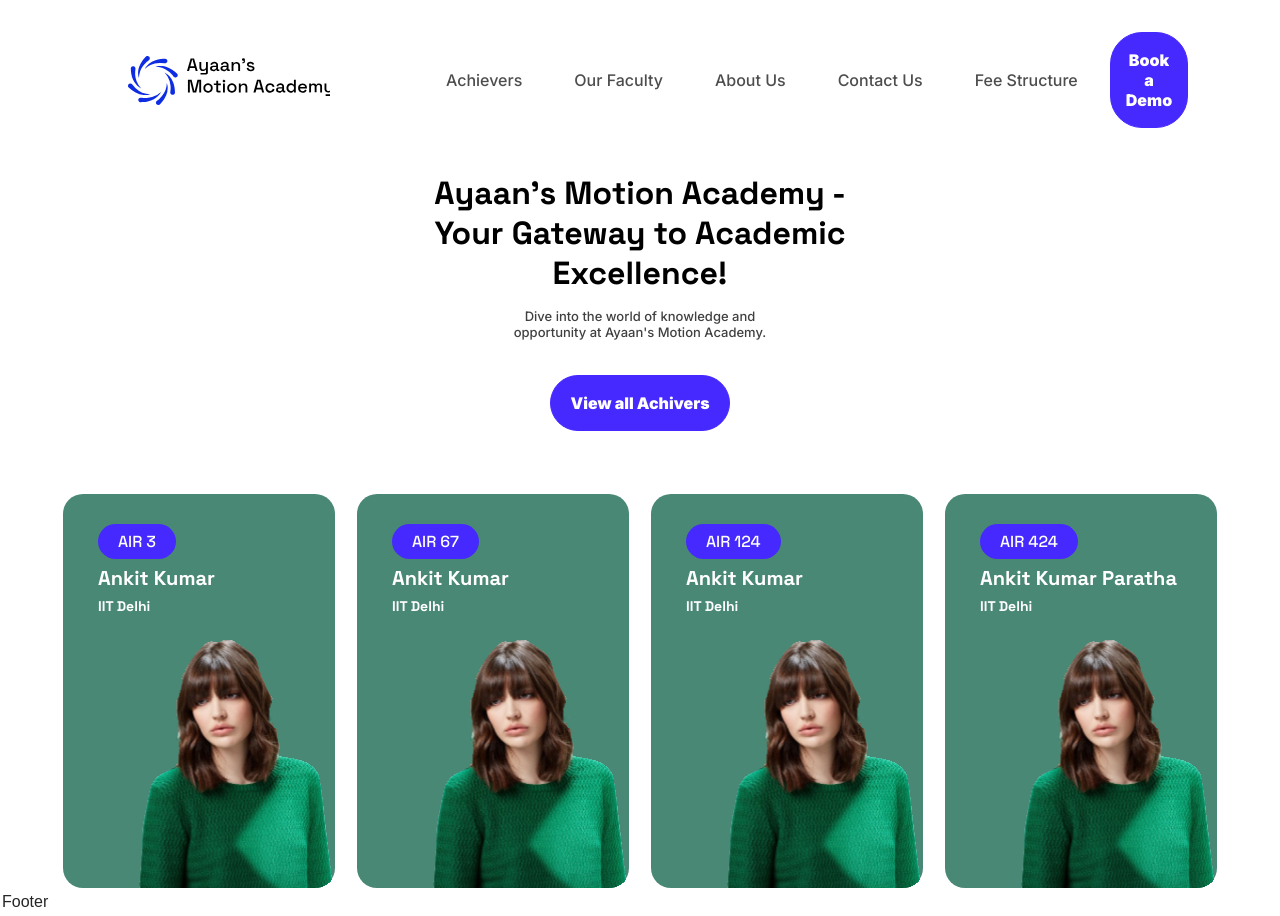
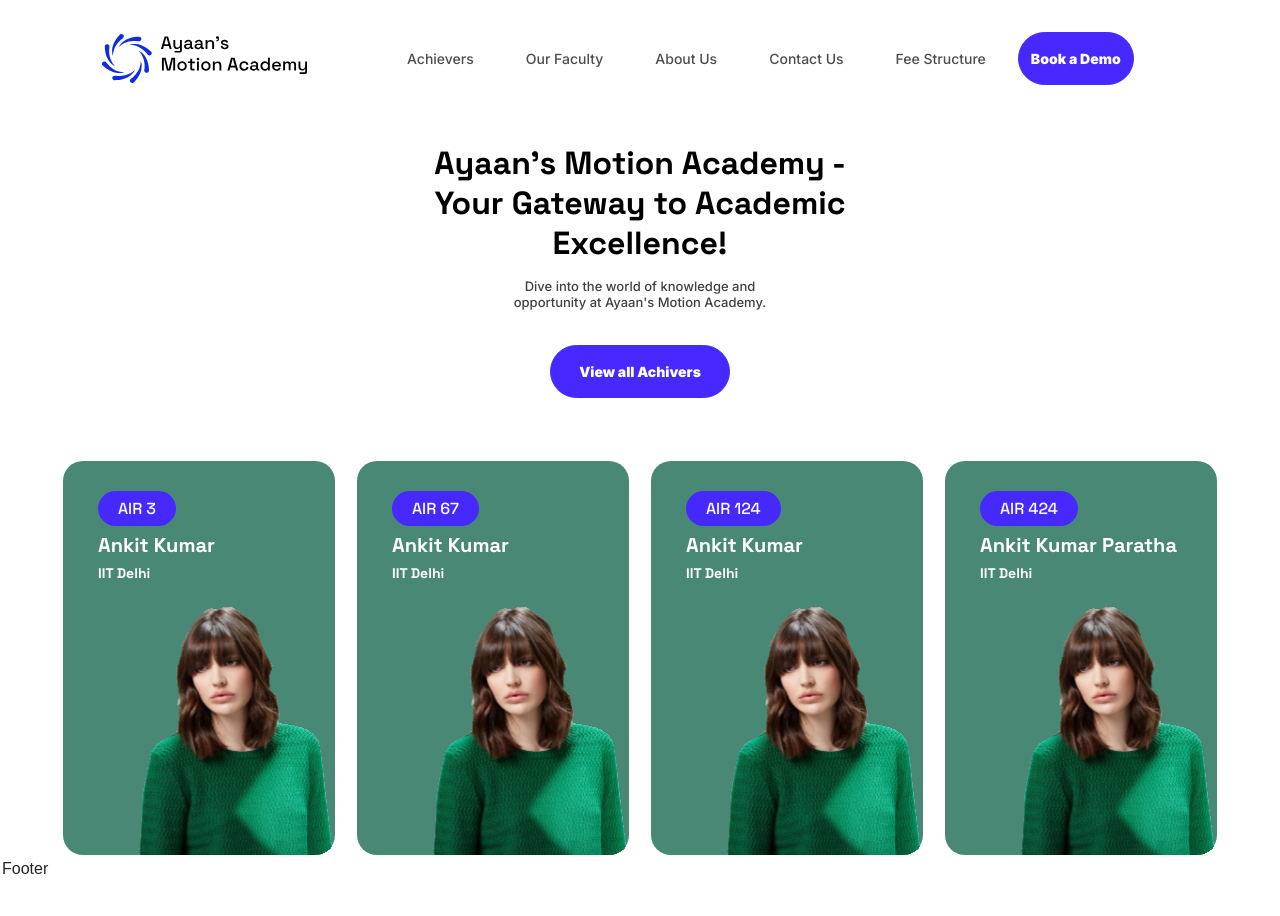
Before and after one commit to omarkhan2217/AyaanMotionAcademy, a React (Vite) app: page / in a window 1280 px wide. After the commit the page ends 883 px from the top, so only its background shows below. Built offline with nearby package versions, Linux system fonts and the light colour scheme.

Commit message:
fixed stylings

```diff
--- a/index.html
+++ b/index.html
@@ -7,6 +7,10 @@
     <link rel="preconnect" href="https://fonts.googleapis.com">
     <link rel="preconnect" href="https://fonts.gstatic.com" crossorigin>
     <link href="https://fonts.googleapis.com/css2?family=Space+Grotesk:wght@300..700&display=swap" rel="stylesheet">
+    <link
+      rel="stylesheet"
+      href="https://unpkg.com/swiper/swiper-bundle.min.css"
+    />
     <meta charset="UTF-8" />
     <link rel="icon" type="image/svg+xml" href="/vite.svg" />
     <meta name="viewport" content="width=device-width, initial-scale=1.0" />
--- a/src/components/button/button.module.scss
+++ b/src/components/button/button.module.scss
@@ -63,9 +63,9 @@
 }
 
 .md {
-  font-size: 16px;
+  font-size: 14px;
   font-weight: 900;
-  padding: 17px 15px;
+  padding: 17px 12px;
   border-radius: 32px;
 }
 
--- a/src/containers/homepage/heroText/heroText.module.scss
+++ b/src/containers/homepage/heroText/heroText.module.scss
@@ -2,7 +2,7 @@
 
 .container {
   @include flex-container(column, center, center, 15px);
-  padding-top: 1%;
+  padding-top: 2%;
   width: 100%;
   height: 100%;
 }
--- a/src/containers/homepage/ourAchievers/ourAchievers.container.tsx
+++ b/src/containers/homepage/ourAchievers/ourAchievers.container.tsx
@@ -4,14 +4,13 @@ import classes from './ourAchievers.module.scss'
 import { motion } from 'framer-motion';
 import { ourAchieversData } from ".";
 
-
 export const OurAchieversContainer: React.FC = () => {
     return (
         <div className={classes.mainContainer}>
-            {ourAchieversData.map((item, index) => {
+            {ourAchieversData.map((item) => {
                 return (
                     <motion.div
-                        key={index}
+                        key={Math.random()}
                         initial={{ opacity: 0, y: item.y }}
                         animate={{ opacity: 1, y: 0 }}
                         transition={{ type: "spring", stiffness: item.stifness }}
@@ -25,31 +24,3 @@ export const OurAchieversContainer: React.FC = () => {
 
     )
 }
-{/* <motion.div
-    initial={{ opacity: 0, y: 150 }}
-    animate={{ opacity: 1, y: 0 }}
-    transition={{ type: "spring", stiffness: 80 }}
->
-    <StudentCard college="IIT DELHI" name="Ayush Kumar Paratha" rank={5} image={IMG} color="hsl(118, 98%, 25%)" />
-</motion.div>
-<motion.div
-    initial={{ opacity: 0, y: 250 }}
-    animate={{ opacity: 1, y: 0 }}
-    transition={{ type: "spring", stiffness: 70 }}
->
-    <StudentCard college="IIT DELHI" name="Ayush Kumar Paratha" rank={5} image={IMG} />
-</motion.div>
-<motion.div
-    initial={{ opacity: 0, y: 450 }}
-    animate={{ opacity: 1, y: 0 }}
-    transition={{ type: "spring", stiffness: 60 }}
->
-    <StudentCard college="IIT DELHI" name="Ayush Kumar Paratha" rank={1346} image={IMG} />
-</motion.div>
-<motion.div
-    initial={{ opacity: 0, y: 650 }}
-    animate={{ opacity: 1, y: 0 }}
-    transition={{ type: "spring", stiffness: 50 }}
->
-    <StudentCard college="IIT MUMBAI" name="Ayush Kumar Paratha" rank={565} image={IMG} />
-</motion.div> */}
--- /dev/null
+++ b/src/hooks/index.ts
@@ -0,0 +1 @@
+export * from './buttonResize';
--- a/src/layout/navbar/navbar.module.scss
+++ b/src/layout/navbar/navbar.module.scss
@@ -3,7 +3,7 @@
 .mainContainer {
   @include flex-container(row, center, center, 132px);
   width: 100%;
-  padding: 32px 10%;
+  padding: 32px 8%;
 }
 
 .linkContainer {
@@ -14,10 +14,9 @@
 }
 
 .link {
-  min-width: fit-content;
+  width: fit-content;
   text-align: center;
   color: lighten($color--text-dark, 15%);
-  text-decoration: none;
   font-family: 'Inter', sans-serif;
   font-size: 16px;
   font-style: normal;
@@ -27,10 +26,11 @@
   text-decoration: underline;
   text-underline-offset: 1px;
   text-decoration-color: transparent;
+  text-decoration-thickness: 1px;
   &:hover {
     transition: $linear--transition;
     color: $color--text-darker;
-    text-underline-offset: 3px;
+    text-underline-offset: 4px;
     cursor: pointer;
     text-decoration: underline;
     text-decoration-color: $color--btn-primary;
@@ -42,3 +42,20 @@
     cursor: pointer;
   }
 }
+
+.buttonContainer {
+  width: fit-content;
+  box-shadow: $shadow--flat;
+}
+
+@include mq('desktop-medium') {
+  .mainContainer {
+    @include flex-container(row, center, center, 0px);
+  }
+  .link {
+    font-size: 14px;
+  }
+  .logo{
+    width: 310px;
+  }
+}
--- a/src/styles/global.css
+++ b/src/styles/global.css
@@ -83,6 +83,7 @@
   html,
   body {
     max-width: 100vw;
+    min-width: 100vw;
     overflow-x: hidden;
   }
 
--- a/src/styles/global.scss
+++ b/src/styles/global.scss
@@ -2,14 +2,14 @@
 
 // Colors
 $color--bg-primary: hsl(248, 100%, 58%);
-$color--bg-primary-light: rgba(255, 81, 81, 0.1);
 $color--bg-secondary: hsl(252, 100%, 85%);
 $color--bg-secondary-dark: hsl(162, 30%, 41%);
-$color--bg-lighter: hsl(225, 40%, 98%);
-$color--bg-light: hsla(0, 0%, 96%, 1);
-$color--bg-dark: hsla(0, 0%, 51%, 1);
-$color--bg-darker: hsla(219, 30%, 11%, 1);
-$color--bg-accent-primary: hsla(43, 72%, 24%, 1);
+// $color--bg-primary-light: rgba(255, 81, 81, 0.1);
+// $color--bg-lighter: hsl(225, 40%, 98%);
+// $color--bg-light: hsla(0, 0%, 96%, 1);
+// $color--bg-dark: hsla(0, 0%, 51%, 1);
+// $color--bg-darker: hsla(219, 30%, 11%, 1);
+// $color--bg-accent-primary: hsla(43, 72%, 24%, 1);
 
 $color--btn-primary: hsl(248, 100%, 58%);
 $color--btn-secondary: hsl(0, 0%, 23%);
@@ -23,37 +23,37 @@ $color--btn-gold-light: hsla(43, 100%, 97%, 1);
 $color--btn-error: hsla(358, 72%, 49%, 1);
 $color--btn-success-light: hsla(101, 61%, 90%, 1);
 
-$color--border-primary: hsla(0, 0%, 92%, 1);
-$color--border-primary-dark: hsla(0, 0%, 51%, 1);
-$color--border-accent-light: rgba(255, 90, 96, 0.11);
-$color--border-warning: hsla(43, 52%, 55%, 0.53);
 $color--border-gold-dark: hsla(43, 72%, 24%, 0.31);
-$color--border-error-light: hsla(358, 100%, 68%, 0.11);
+// $color--border-primary: hsla(0, 0%, 92%, 1);
+// $color--border-primary-dark: hsla(0, 0%, 51%, 1);
+// $color--border-accent-light: rgba(255, 90, 96, 0.11);
+// $color--border-warning: hsla(43, 52%, 55%, 0.53);
+// $color--border-error-light: hsla(358, 100%, 68%, 0.11);
 
 $color--text-primary: hsla(236, 42%, 16%, 1);
-$color--text-primary-light: hsla(236, 42%, 16%, 0.6);
-$color--text-secondary: hsl(214, 89%, 52%);
-$color--text-accent-primary: hsla(23, 48%, 30%, 1);
-$color--text-accent-secondary: hsla(203, 44%, 21%, 1);
 $color--text-darker: hsl(0, 0%, 0%);
 $color--text-dark: hsla(0, 0%, 15%, 1);
 $color--text-lighter: hsl(0, 0%, 100%);
-$color--text-success: hsla(101, 50%, 32%, 1);
-$color--text-warning: hsla(49, 100%, 50%, 1);
-$color--text-error-dark: hsla(0, 53%, 29%, 1);
 $color--text-gold-dark: hsla(43, 72%, 24%, 1);
+// $color--text-primary-light: hsla(236, 42%, 16%, 0.6);
+// $color--text-secondary: hsl(214, 89%, 52%);
+// $color--text-accent-primary: hsla(23, 48%, 30%, 1);
+// $color--text-accent-secondary: hsla(203, 44%, 21%, 1);
+// $color--text-success: hsla(101, 50%, 32%, 1);
+// $color--text-warning: hsla(49, 100%, 50%, 1);
+// $color--text-error-dark: hsla(0, 53%, 29%, 1);
 
-$color--success: hsla(101, 75%, 41%, 1);
-$color--success-light: hsla(101, 61%, 90%, 1);
-$color--success-dark: hsla(100, 35%, 34%, 1);
-$color--warning: hsla(43, 79%, 61%, 1);
-$color--warning-light: hsla(50, 100%, 86%, 1);
-$color--warning-lighter: hsl(40, 100%, 96%);
-$color--error: hsla(358, 72%, 49%, 1);
-$color--error-light: hsl(0, 100%, 85%);
-$color--error-dark: hsla(0, 41%, 37%, 1);
-$color--error-lighter: hsla(0, 100%, 66%, 0.1);
-$color--invalid-light: rgba(130, 130, 130, 0.1);
+// $color--success: hsla(101, 75%, 41%, 1);
+// $color--success-light: hsla(101, 61%, 90%, 1);
+// $color--success-dark: hsla(100, 35%, 34%, 1);
+// $color--warning: hsla(43, 79%, 61%, 1);
+// $color--warning-light: hsla(50, 100%, 86%, 1);
+// $color--warning-lighter: hsl(40, 100%, 96%);
+// $color--error: hsla(358, 72%, 49%, 1);
+// $color--error-light: hsl(0, 100%, 85%);
+// $color--error-dark: hsla(0, 41%, 37%, 1);
+// $color--error-lighter: hsla(0, 100%, 66%, 0.1);
+// $color--invalid-light: rgba(130, 130, 130, 0.1);
 
 // Elevation
 
@@ -85,7 +85,7 @@ $breakpoints: (
   'tablet': 768px,
   'tablet-wide': 1024px,
   'desktop-small': 1280px,
-  'desktop-medium': 1440px,
+  'desktop-medium': 1400px,
   'desktop': 1600px,
   'desktop-wide': 1900px,
 );
```
Also changed, not shown: package.json (+8 -1 lines), src/hooks/buttonResize.ts (added, +21 -0 lines), src/styles/index.scss (line endings or trailing spaces), 1 other file (tests, documents, lock files or other folders).
